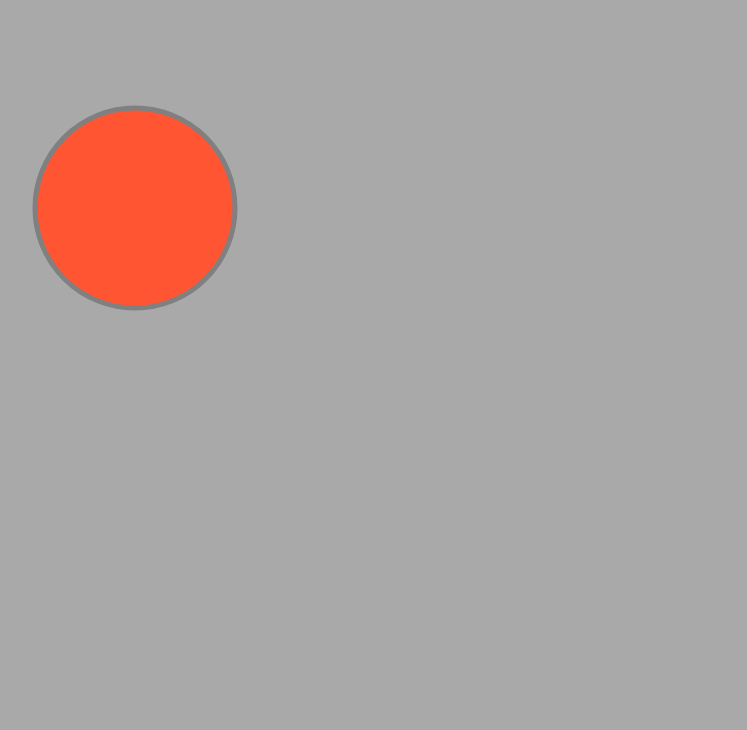
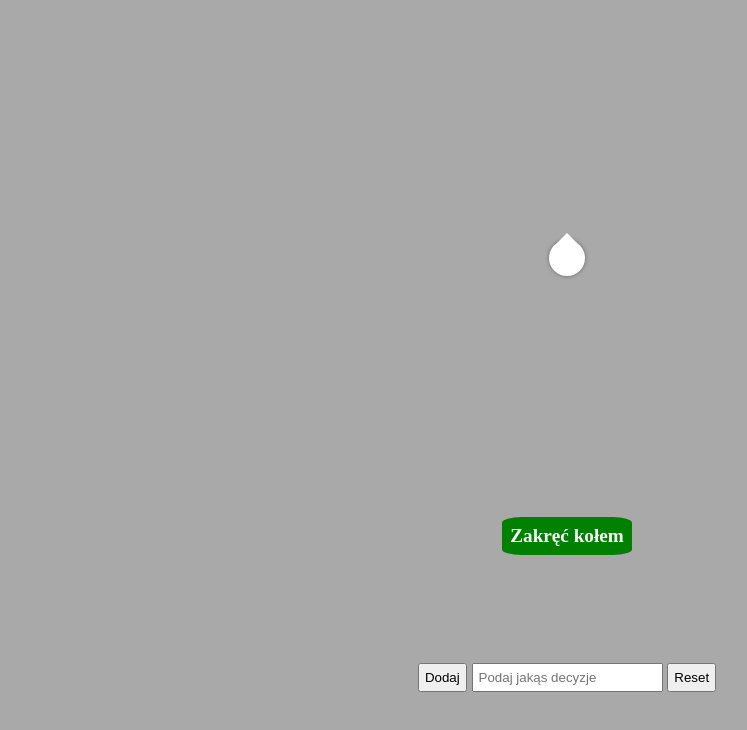
Before and after one commit to dombryla/decision-assistant, a plain HTML site: page index.html in a window 1280 px wide. Shown: the whole page, without its empty margins (73-820 px from the left). Drawn offline with Linux system fonts and the light colour scheme.

Commit message:
First working version

```diff
--- a/index.html
+++ b/index.html
@@ -6,12 +6,24 @@
     <meta http-equiv="X-UA-Compatible" content="ie=edge" />
     <title>Fortune Wheel</title>
     <link rel="stylesheet" href="./style.css" />
-    <link rel="icon" href="./favicon.ico" type="image/x-icon" />
   </head>
   <body>
-    <canvas id="canvas"></canvas>
+    <!-- <canvas id="canvas"></canvas> -->
+    <div class="container">
+      <div id="wheelOfFortune">
+        <canvas id="wheel" width="300" height="300"></canvas>
+        <div class="marker"></div>
+      </div>
+      <div class="spinButton">Zakręć kołem</div>
+      <div class="menu">
+        <button class="addButton button">Dodaj</button>
+        <input type="text" class="decision" placeholder="Podaj jakąs decyzje" />
+        <button class="resetButton button">Reset</button>
+      </div>
+    </div>
     <!-- <script src="circles.js"></script> -->
     <!-- <script src="image.js"></script> -->
-    <script src="interaction.js"></script>
+    <script src="index.js"></script>
+    <!-- <script src="interaction.js"></script> -->
   </body>
 </html>
--- /dev/null
+++ b/index.js
@@ -0,0 +1,95 @@
+let sectors = [];
+
+const rand = (m, M) => Math.random() * (M - m) + m;
+const marker = document.querySelector(".marker");
+const spinButton = document.querySelector(".spinButton");
+const addButton = document.querySelector(".addButton");
+const decision = document.querySelector(".decision");
+const resetButton = document.querySelector(".resetButton");
+const ctx = document.querySelector("#wheel").getContext("2d");
+const canvaWidth = ctx.canvas.width;
+const canvaHeight = ctx.canvas.width;
+const radius = canvaWidth / 2;
+const PI = Math.PI;
+const TAU = 2 * PI;
+const friction = 0.995; // 0.995=soft, 0.99=mid, 0.98=hard
+let angVel = 0; // Angular velocity
+let ang = 0; // Angle in radians
+
+const getIndex = () =>
+  Math.floor(sectors.length - (ang / TAU) * sectors.length) % sectors.length;
+
+function drawSector(sector, i) {
+  const arc = TAU / sectors.length;
+  const ang = arc * i;
+  ctx.save();
+  // COLOR
+  ctx.beginPath();
+  ctx.fillStyle = sector.color;
+  ctx.moveTo(radius, radius);
+  ctx.arc(radius, radius, radius, ang, ang + arc);
+  ctx.lineTo(radius, radius);
+  ctx.fill();
+  // TEXT
+  ctx.translate(radius, radius);
+  ctx.rotate(ang + arc / 2);
+  ctx.textAlign = "left";
+  ctx.fillStyle = "#fff";
+  ctx.font = "normal 20px sans-serif";
+  ctx.fillText(sector.label, 30, 5);
+  //
+  ctx.restore();
+}
+
+function rotate() {
+  const sector = sectors[getIndex()];
+  ctx.canvas.style.transform = `rotate(${ang - PI / 2}rad)`;
+  spinButton.textContent = !angVel ? "Zakręć kołem" : sector.label;
+  spinButton.style.background = sector.color;
+  marker.style.background = sector.color;
+}
+
+function frame() {
+  if (!angVel) return;
+  angVel *= friction; // Decrement velocity by friction
+  if (angVel < 0.002) angVel = 0; // Bring to stop
+  ang += angVel; // Update angle
+  ang %= TAU; // Normalize angle
+  rotate();
+}
+
+function engine() {
+  frame();
+  requestAnimationFrame(engine);
+}
+
+function generateRandomColorHex() {
+  const randomColor = "#" + Math.floor(Math.random() * 16777215).toString(16);
+  return randomColor;
+}
+
+const spin = () => {
+  if (!angVel) angVel = rand(0.25, 0.45);
+};
+
+function init() {
+  ctx.clearRect(0, 0, canvaWidth, canvaHeight);
+  sectors.forEach((sector, i) => drawSector(sector, i));
+  rotate(); // Initial rotation
+  engine(); // Start engine
+  spinButton.addEventListener("click", spin);
+}
+
+addButton.addEventListener("click", () => {
+  if (!decision.value || angVel) return;
+  sectors.push({ color: generateRandomColorHex(), label: decision.value });
+  decision.value = "";
+  init();
+});
+
+resetButton.addEventListener("click", () => {
+  if (angVel) return;
+  ctx.clearRect(0, 0, canvaWidth, canvaHeight);
+  sectors = [];
+  spinButton.removeEventListener("click", spin);
+});
--- a/style.css
+++ b/style.css
@@ -1,3 +1,85 @@
 body {
-    background-color: darkgray;
+  background-color: darkgray;
 }
+* {
+  margin: 0;
+  padding: 0;
+  box-sizing: border-box;
+}
+
+body {
+  height: 100vh;
+  display: flex;
+  /* place-items: center; */
+}
+
+.container {
+  display: flex;
+  width: 100vw;
+  height: 100vh;
+  justify-content: space-evenly;
+  align-items: center;
+  flex-direction: column;
+}
+
+#wheelOfFortune {
+  position: relative;
+  height: 300px;
+}
+
+#wheel {
+  display: block;
+  overflow: visible;
+}
+
+.marker {
+  font: 1.5em/0 sans-serif;
+  user-select: none;
+  cursor: pointer;
+  display: flex;
+  justify-content: center;
+  align-items: center;
+  position: absolute;
+  top: 50%;
+  left: 50%;
+  width: 10%;
+  height: 10%;
+  margin: -5%;
+  background: #fff;
+  color: #fff;
+  box-shadow: 0 0 0 3px currentColor, 0 0px 5px 2px rgba(0, 0, 0, 0.6);
+  border-radius: 50%;
+  /* transition: 0.8s; */
+}
+
+.marker::after {
+  content: "";
+  position: absolute;
+  top: -10px;
+  border: 10px solid transparent;
+  border-bottom-color: currentColor;
+  border-top: none;
+}
+
+.menu {
+  font-weight: bold;
+  font-size: larger;
+}
+
+.spinButton {
+  background-color: green;
+  padding: 8px;
+  color: white;
+  border-radius: 15%;
+  cursor: pointer;
+  font-weight: bold;
+  font-size: larger;
+}
+
+.button {
+  padding: 5px;
+}
+
+.decision {
+  padding: 5px;
+}
```
